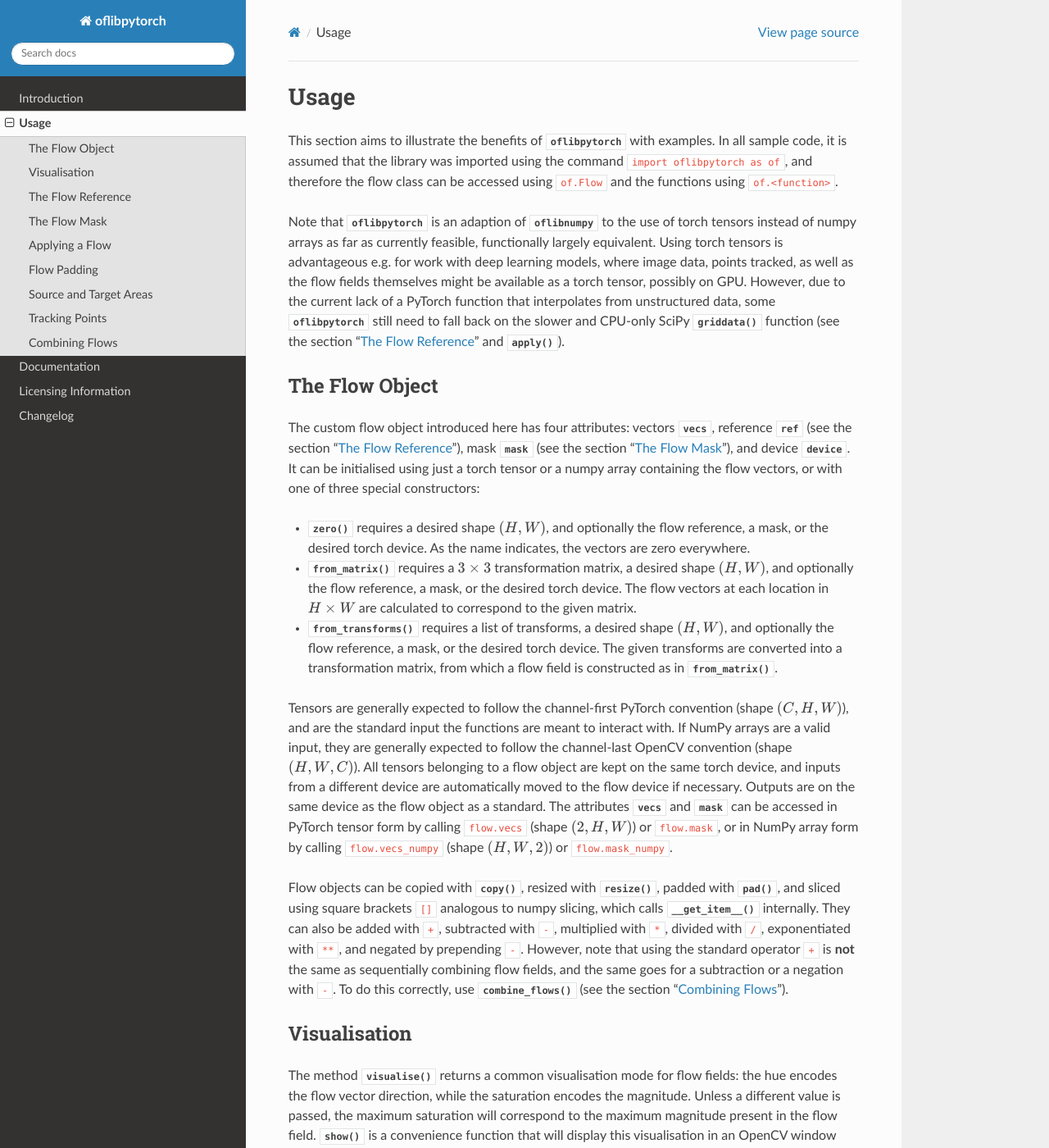
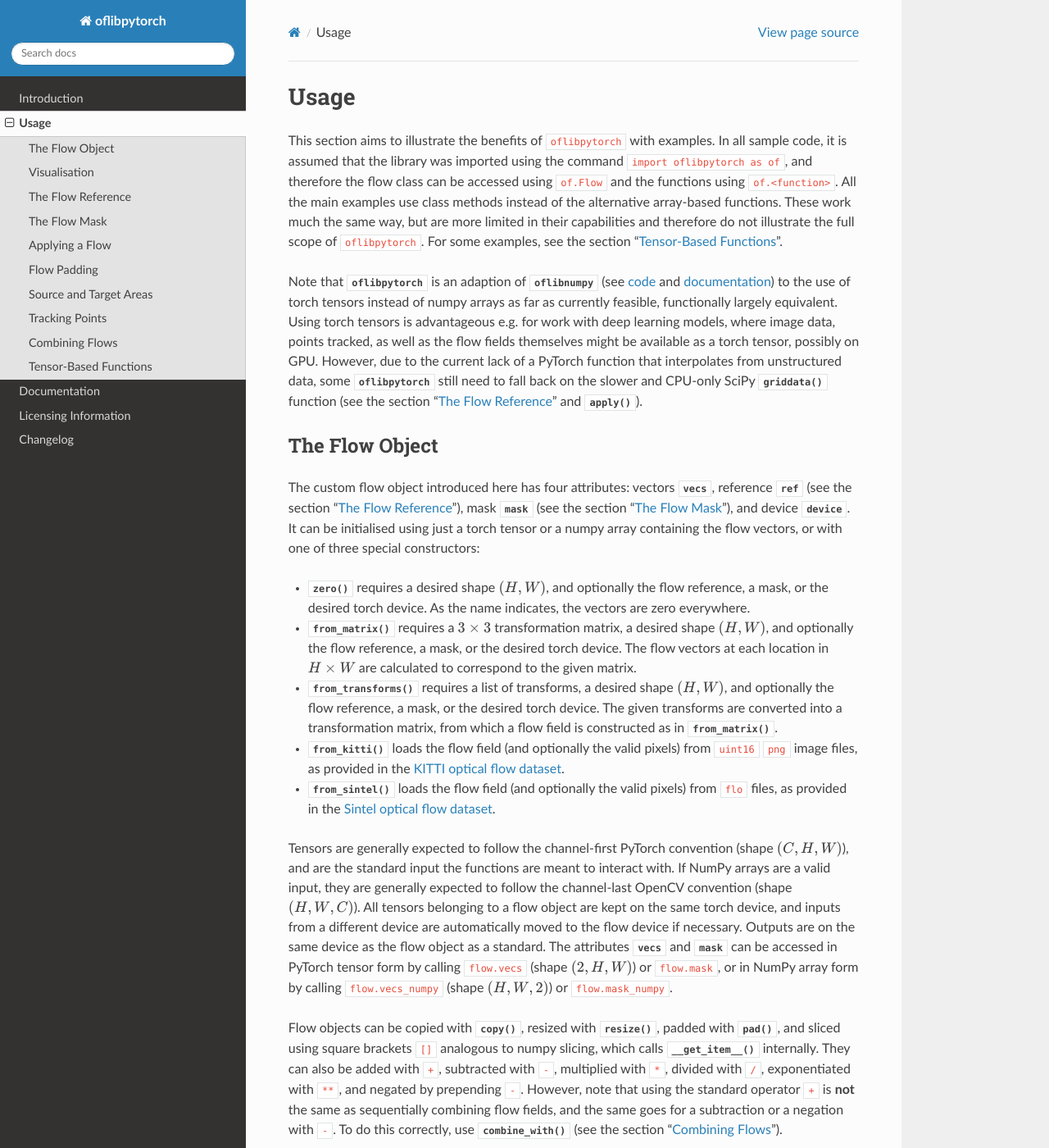
Before and after one commit to CSRavasio/oflibpytorch, a Sphinx documentation site: the page built from docs/usage.rst, in a window 1280 px wide and 1400 px high. Shown: the whole window at 82% size. Built offline with Sphinx 7.4.7 and the Read the Docs theme 2.0.0, drawn with Linux system fonts in a browser that asks for light colours; some of the changed text lies outside the part shown.

Commit message:
docs/usage.rst updated

```diff
--- a/docs/usage.rst
+++ b/docs/usage.rst
@@ -1,15 +1,22 @@
 Usage
 =====
-This section aims to illustrate the benefits of :mod:`oflibpytorch` with examples. In all sample code, it is assumed that the
+This section aims to illustrate the benefits of ``oflibpytorch`` with examples. In all sample code, it is assumed that the
 library was imported using the command ``import oflibpytorch as of``, and therefore the flow class can be accessed using
-``of.Flow`` and the functions using ``of.<function>``.
+``of.Flow`` and the functions using ``of.<function>``. All the main examples use class methods instead of the
+alternative array-based functions. These work much the same way, but are more limited in their capabilities and
+therefore do not illustrate the full scope of ``oflibpytorch``. For some examples, see the section ":ref:`Tensor-Based
+Functions`".
 
-Note that :mod:`oflibpytorch` is an adaption of :mod:`oflibnumpy` to the use of torch tensors instead of numpy arrays
-as far as currently feasible, functionally largely equivalent. Using torch tensors is advantageous e.g. for work with
-deep learning models, where image data, points tracked, as well as the flow fields themselves might be available as a
-torch tensor, possibly on GPU. However, due to the current lack of a PyTorch function that interpolates from
-unstructured data, some :mod:`oflibpytorch` still need to fall back on the slower and CPU-only SciPy :func:`griddata`
-function (see the section ":ref:`The Flow Reference`" and :meth:`~oflibpytorch.Flow.apply`).
+Note that :mod:`oflibpytorch` is an adaption of :mod:`oflibnumpy` (see `code`_ and `documentation`_) to the use of
+torch tensors instead of numpy arrays as far as currently feasible, functionally largely equivalent. Using torch
+tensors is advantageous e.g. for work with deep learning models, where image data, points tracked, as well as the
+flow fields themselves might be available as a torch tensor, possibly on GPU. However, due to the current lack of
+a PyTorch function that interpolates from unstructured data, some :mod:`oflibpytorch` still need to fall back on
+the slower and CPU-only SciPy :func:`griddata` function (see the section ":ref:`The Flow Reference`" and
+:meth:`~oflibpytorch.Flow.apply`).
+
+.. _code:  https://github.com/RViMLab/oflibnumpy
+.. _documentation: https://oflibnumpy.rtfd.io
 
 The Flow Object
 ---------------
@@ -26,6 +33,13 @@ just a torch tensor or a numpy array containing the flow vectors, or with one of
 - :meth:`~oflibpytorch.Flow.from_transforms` requires a list of transforms, a desired shape :math:`(H, W)`, and
   optionally the flow reference, a mask, or the desired torch device. The given transforms are converted into a
   transformation matrix, from which a flow field is constructed as in :meth:`~oflibpytorch.Flow.from_matrix`.
+- :meth:`~oflibpytorch.Flow.from_kitti` loads the flow field (and optionally the valid pixels) from ``uint16`` ``png``
+  image files, as provided in the `KITTI optical flow dataset`_.
+- :meth:`~oflibpytorch.Flow.from_sintel` loads the flow field (and optionally the valid pixels) from ``flo`` files,
+  as provided in the `Sintel optical flow dataset`_.
+
+.. _KITTI optical flow dataset: http://www.cvlibs.net/datasets/kitti/eval_scene_flow.php?benchmark=flow
+.. _Sintel optical flow dataset: http://sintel.is.tue.mpg.de/
 
 Tensors are generally expected to follow the channel-first PyTorch convention (shape :math:`(C, H, W)`), and are the
 standard input the functions are meant to interact with. If NumPy arrays are a valid input, they are generally expected
@@ -40,8 +54,8 @@ with :meth:`~oflibpytorch.Flow.pad`, and sliced using square brackets ``[]`` ana
 :meth:`~oflibpytorch.Flow.__get_item__` internally. They can also be added with ``+``, subtracted with ``-``, multiplied
 with ``*``, divided with ``/``, exponentiated with ``**``, and negated by prepending ``-``. However, note that using
 the standard operator ``+`` is **not** the same as sequentially combining flow fields, and the same goes for a
-subtraction or a negation with ``-``. To do this correctly, use :meth:`~oflibpytorch.combine_flows` (see the section
-":ref:`Combining Flows`").
+subtraction or a negation with ``-``. To do this correctly, use :meth:`~oflibpytorch.Flow.combine_with` (see the
+section ":ref:`Combining Flows`").
 
 Visualisation
 -------------
@@ -232,7 +246,7 @@ section ":ref:`Combining Flows`"):
     flow_2 = of.Flow.from_transforms([['scaling', 100, 50, 0.7]], shape)
 
     # Combine the flow fields
-    result = of.combine_flows(flow, flow_2, mode=3)
+    result = flow_1.combine_with(flow_2, mode=3)
 
 .. image:: ../docs/_static/usage_mask_flow1.png
     :width: 49%
@@ -599,14 +613,14 @@ this is due to the new location of the point being outside of the image area.
 
 Combining Flows
 ---------------
-The :func:`~oflibpytorch.combine_flows` function was already used in the section ":ref:`The Flow Mask`" with ``mode = 3``
-to sequentially combine two different flow fields. This is a fast operation both for reference ``s`` and ``t``.
-In the formula :math:`flow_1 ⊕ flow_2 = flow_3`, where :math:`⊕` corresponds to a flow combination operation, this is
-equivalent to inputting :math:`flow_1` and :math:`flow_2`, and obtaining :math:`flow_3`. However, it is also possible
-to obtain either :math:`flow_1` or :math:`flow_2` when the other flows in the equation are known, by setting
-``mode = 1`` or ``mode = 2``, respectively. These operations are comparatively slow due to calls to SciPy's
-:func:`griddata`. The calculation will often lead to a flow field with some invalid areas, similar to the example in
-the section ":ref:`The Flow Mask`".
+The :meth:`~oflibpytorch.Flow.combine_with` function was already used in the section ":ref:`The Flow Mask`" with
+``mode = 3`` to sequentially combine two different flow fields. This is a fast operation both for reference ``s``
+and ``t``. In the formula :math:`flow_1 ⊕ flow_2 = flow_3`, where :math:`⊕` corresponds to a flow combination
+operation, this is equivalent to inputting :math:`flow_1` and :math:`flow_2`, and obtaining :math:`flow_3`.
+However, it is also possible to obtain either :math:`flow_1` or :math:`flow_2` when the other flows in the equation
+are known, by setting ``mode = 1`` or ``mode = 2``, respectively. These operations are comparatively slow due to
+calls to SciPy's :func:`griddata`. The calculation will often lead to a flow field with some invalid areas, similar
+to the example in the section ":ref:`The Flow Mask`".
 
 .. code-block:: python
 
@@ -615,9 +629,9 @@ the section ":ref:`The Flow Mask`".
     flow_2 = of.Flow.from_transforms([['scaling', 100, 50, 1.2]], shape)
     flow_3 = of.Flow.from_transforms([['rotation', 200, 150, -30], ['scaling', 100, 50, 1.2]], shape)
 
-    flow_1_result = of.combine_flows(flow_2, flow_3, mode=1)
-    flow_2_result = of.combine_flows(flow_1, flow_3, mode=2)
-    flow_3_result = of.combine_flows(flow_1, flow_2, mode=3)
+    flow_1_result = flow_2.combine_with(flow_3, mode=1)
+    flow_2_result = flow_1.combine_with(flow_3, mode=2)
+    flow_3_result = flow_1.combine_with(flow_2, mode=3)
 
 .. image:: ../docs/_static/usage_combining_1.png
     :width: 32%
@@ -639,5 +653,30 @@ the section ":ref:`The Flow Mask`".
     :alt: Calculated flow 3
 
 **Above:** *Top:* Flows 1 through 3. *Bottom:* Flows 1 through 3, as calculated using
-:func:`~oflibpytorch.combine_flows`, matching the original flow fields. Note that the first flow field has some invalid
-areas.
+:func:`~oflibpytorch.Flow.combine_with`, matching the original flow fields. Note that the first flow field
+has some invalid areas.
+
+Tensor-Based Functions
+----------------------
+Almost all the class methods discussed above are also available as functions that take torch tensors or numpy arrays
+representing flow fields as inputs directly. This can appear more straight-forward to use, but they are generally
+more limited in their scope, and the user has to keep track of potentially changing flow attributes such as the
+reference frame manually. Valid areas are also not tracked. It is recommended to make use of the custom flow class
+for anything but the simplest flow operations.
+
+.. code-block:: python
+
+    # Define Torch tensor flow fields
+    shape = (100, 100)
+    flow = of.from_transforms([['rotation', 50, 100, -30]], shape, 's')
+    flow_2 = of.from_transforms([['scaling', 100, 50, 1.2]], shape, 't')
+
+    # Visualise Torch tensor flow field as arrows
+    flow_vis = of.show_flow(flow, wait=2000)
+
+    # Combine two Torch tensor flow fields
+    flow_t = of.switch_flow_ref(flow, 's')
+    flow_3 = of.combine_flows(flow_t, flow_2, 3, 't')
+
+    # Visualise Torch tensor flow field
+    flow_3_vis = of.show_flow_arrows(flow_3, 't')
```
